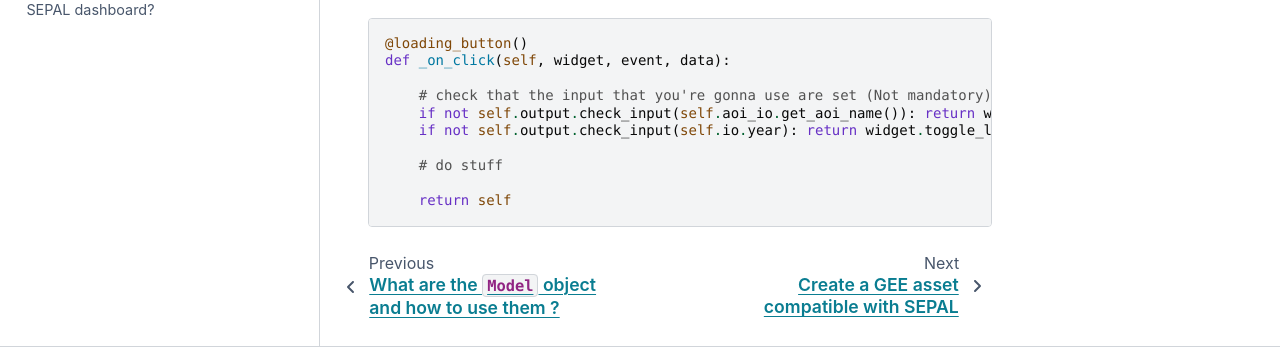
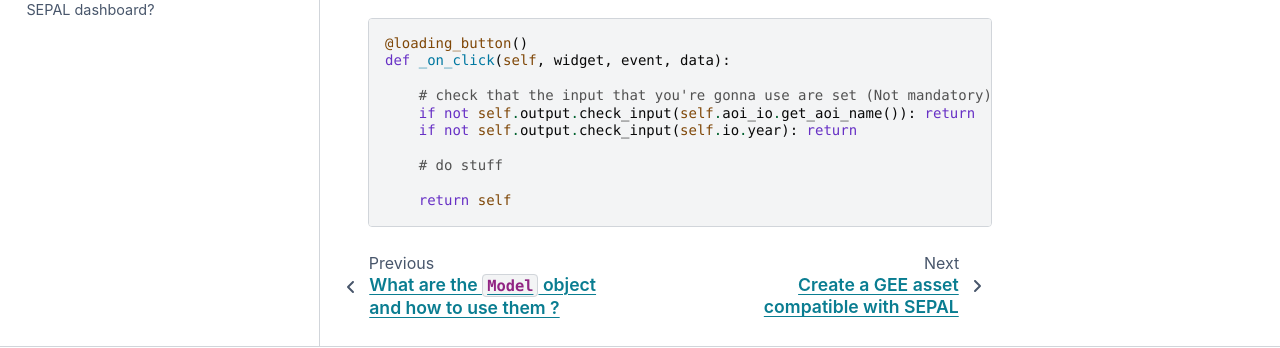
Before and after one commit to openforis/sepal_ui, a Sphinx documentation site: the page built from docs/source/tutorials/sepalize.rst, in a window 1280 px wide and 900 px high, scrolled down 8915 px. Shown: the part 460-808 px from the top of the window. Built offline with Sphinx 7.4.7 and the PyData theme 0.15.4, drawn with Linux system fonts in a browser that asks for light colours; the version number is read from the project's files by our own code.

Commit message:
docs: no need to toggle loading with decorator

```diff
--- a/docs/source/tutorials/sepalize.rst
+++ b/docs/source/tutorials/sepalize.rst
@@ -453,8 +453,8 @@ A process should look like the following :
     def _on_click(self, widget, event, data):
 
         # check that the input that you're gonna use are set (Not mandatory)
-        if not self.output.check_input(self.aoi_io.get_aoi_name()): return widget.toggle_loading()
-        if not self.output.check_input(self.io.year): return widget.toggle_loading()
+        if not self.output.check_input(self.aoi_io.get_aoi_name()): return
+        if not self.output.check_input(self.io.year): return
 
         # do stuff
 
```
